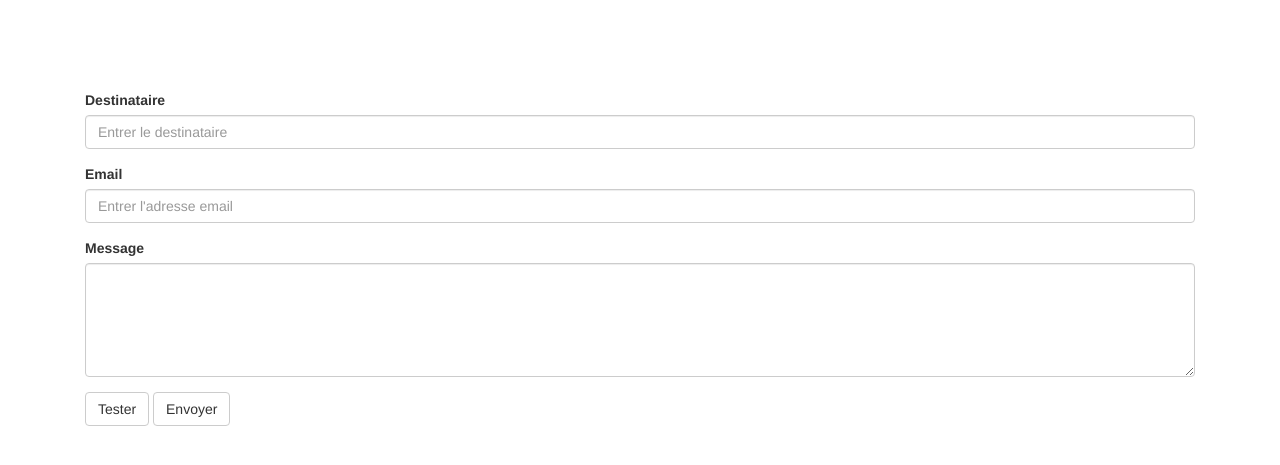
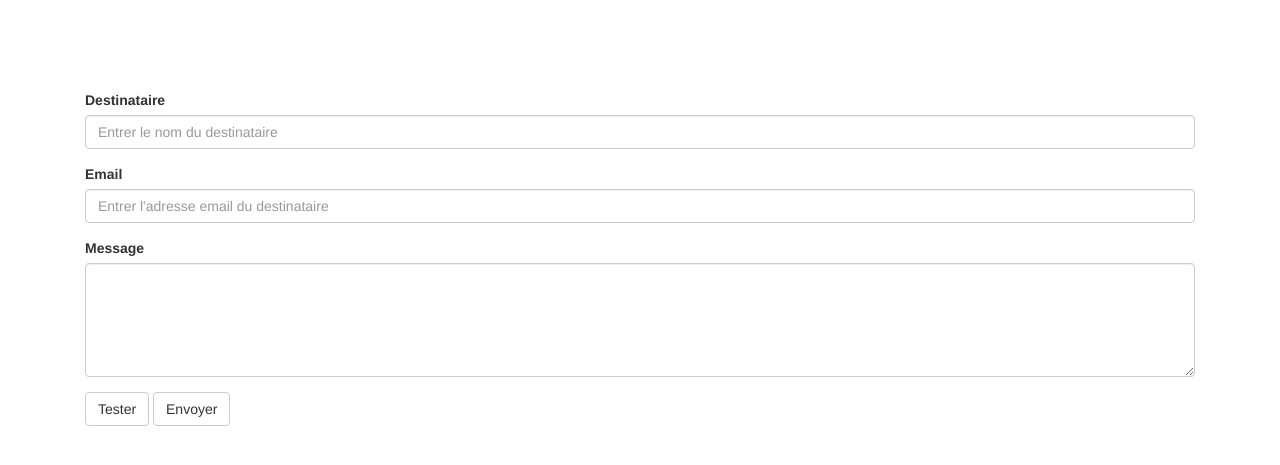
Before and after one commit to jducro/carte_abde, a PHP site: page / in a window 1280 px wide. Shown: the top 465 px of the page. Run offline with PHP 8.4, Linux system fonts and the light colour scheme; some libraries are stand-ins or nearby versions.

Commit message:
Correction nom / email

```diff
--- a/index.php
+++ b/index.php
@@ -8,7 +8,7 @@
 // @TODO remplacer ces valeurs
 $sender = "test@test.fr";
 $subject = "Test sujet email";
-$message = "Exemple de message où le lien est ##LINK##";
+$message = "Bonjour ##NAME##, Exemple de message où le lien est ##LINK##";
 
 
 
@@ -24,7 +24,8 @@ if (!empty($_POST['new_card'])) {
 	$data['message'] = $_POST['message'];
 	$link = 'http://'.$_SERVER['SERVER_NAME'].$_SERVER['SCRIPT_NAME'].'?card='.base64_encode(json_encode($data));
 
-	$to      = $_GET['recipient'];
+	$to      = $_GET['email'];
+	$message = str_replace('##NAME##', $link, $_GET['recipient']);
 	$message = str_replace('##LINK##', $link, $message);
 	$headers = 'From: ' . $sender . "\r\n" .
 		'Reply-To: ' .  $sender . "\r\n" .
--- a/template.php
+++ b/template.php
@@ -59,11 +59,11 @@
 					<input type="hidden" name="new_card" value="1"/>
 					<div class="form-group">
 						<label for="recipient">Destinataire</label>
-						<input type="text" class="form-control" id="recipient" name="recipient" placeholder="Entrer le destinataire">
+						<input type="text" class="form-control" id="recipient" name="recipient" placeholder="Entrer le nom du destinataire">
 					</div>
 					<div class="form-group">
 						<label for="recipient">Email</label>
-						<input type="email" class="form-control" id="email" name="email" placeholder="Entrer l'adresse email">
+						<input type="email" class="form-control" id="email" name="email" placeholder="Entrer l'adresse email du destinataire">
 					</div>
 					<div class="form-group">
 						<label for="message">Message</label>
```
